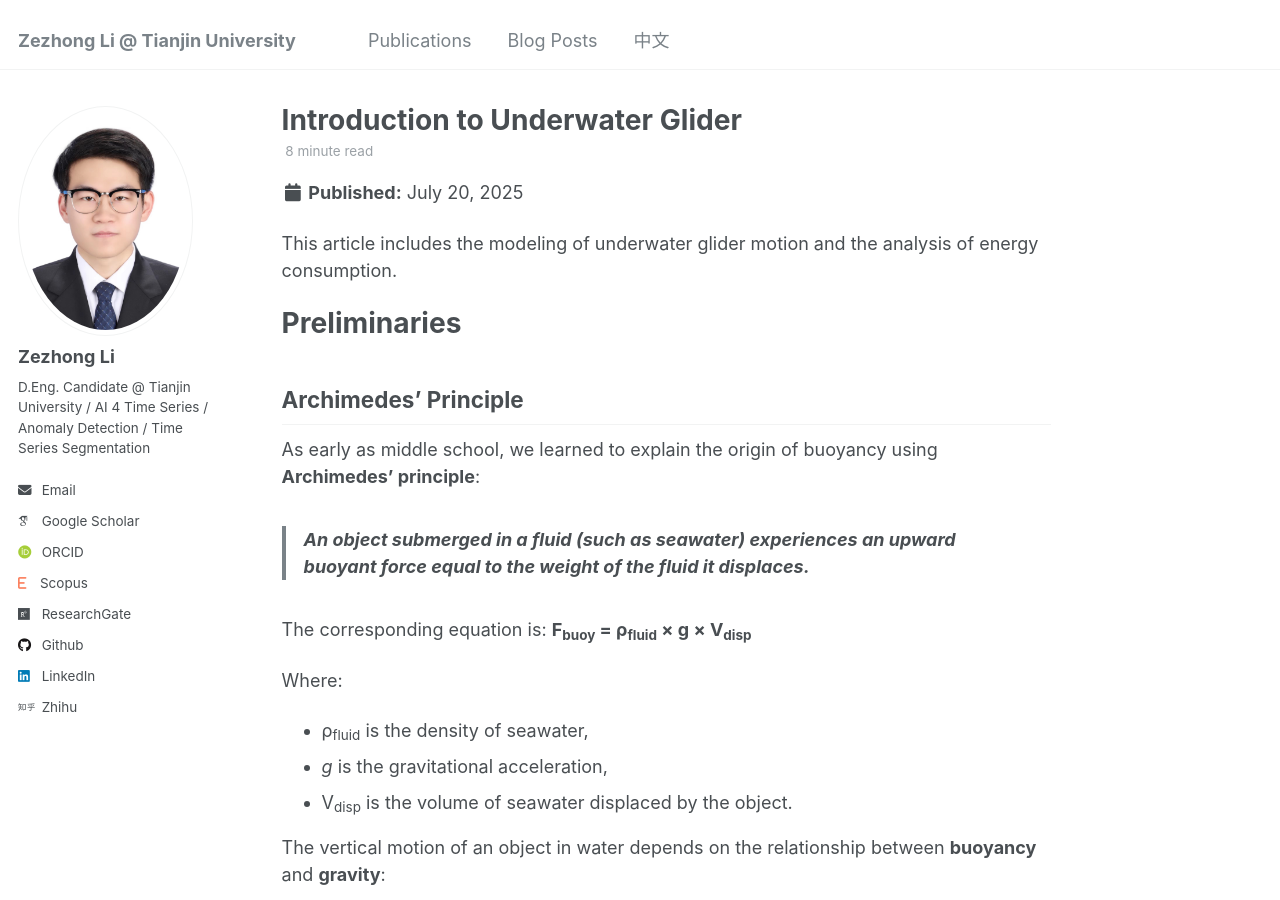
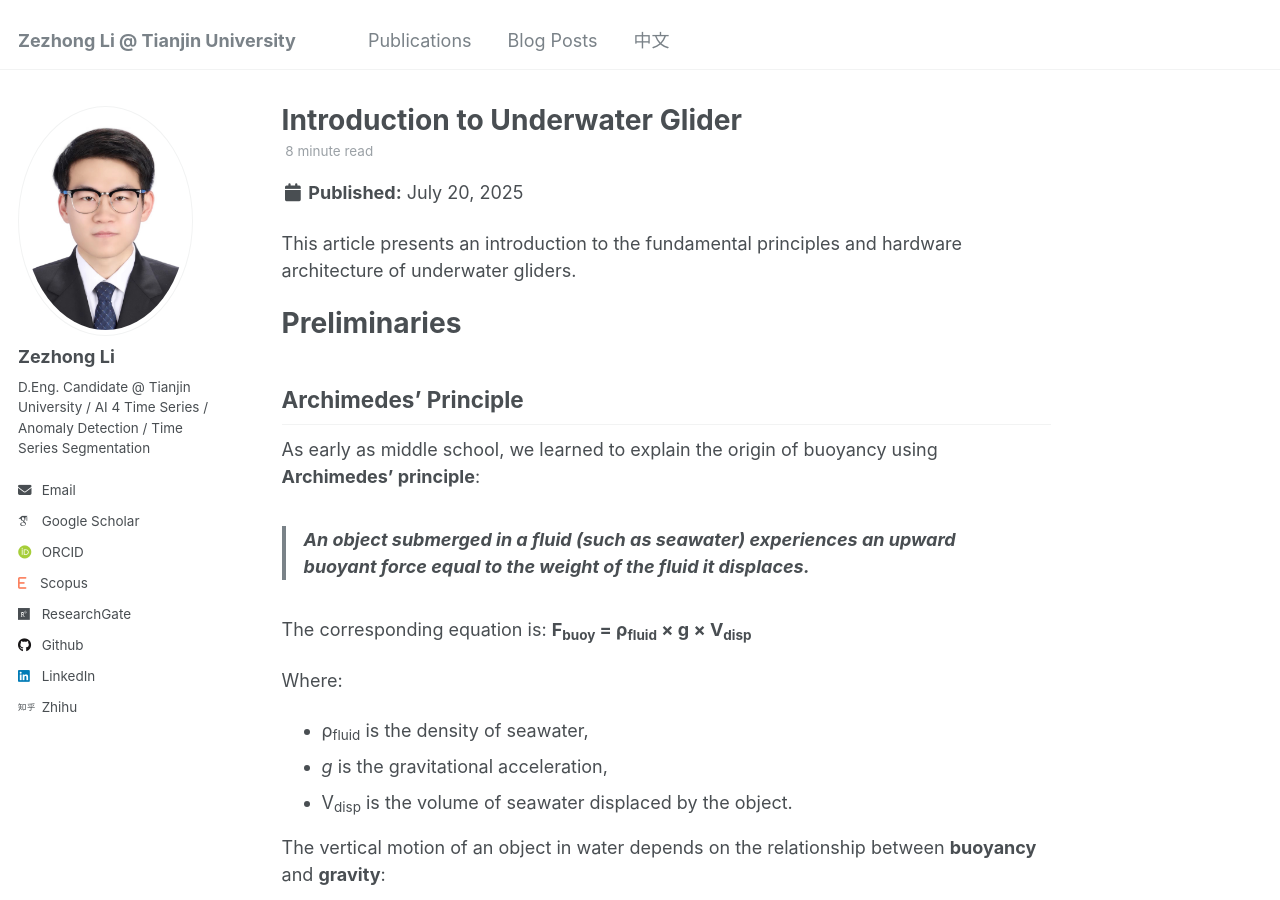
Before and after one commit to lzz19980125/lzz19980125.github.io, a Jekyll site: the page built from _posts/2025-7-20-Introduction to Underwater Glider.md, in a window 1280 px wide and 900 px high. Built offline with Jekyll 4.4.1, drawn with Linux system fonts in a browser that asks for light colours; some web fonts are replaced.

Commit message:
Update 2025-7-20-Introduction to Underwater Glider.md

```diff
--- a/_posts/2025-7-20-Introduction to Underwater Glider.md
+++ b/_posts/2025-7-20-Introduction to Underwater Glider.md
@@ -13,7 +13,7 @@ tags:
 
 ---
 
-This article includes the modeling of underwater glider motion and the analysis of energy consumption.
+This article presents an introduction to the fundamental principles and hardware architecture of underwater gliders.
 
 # Preliminaries
 
```
